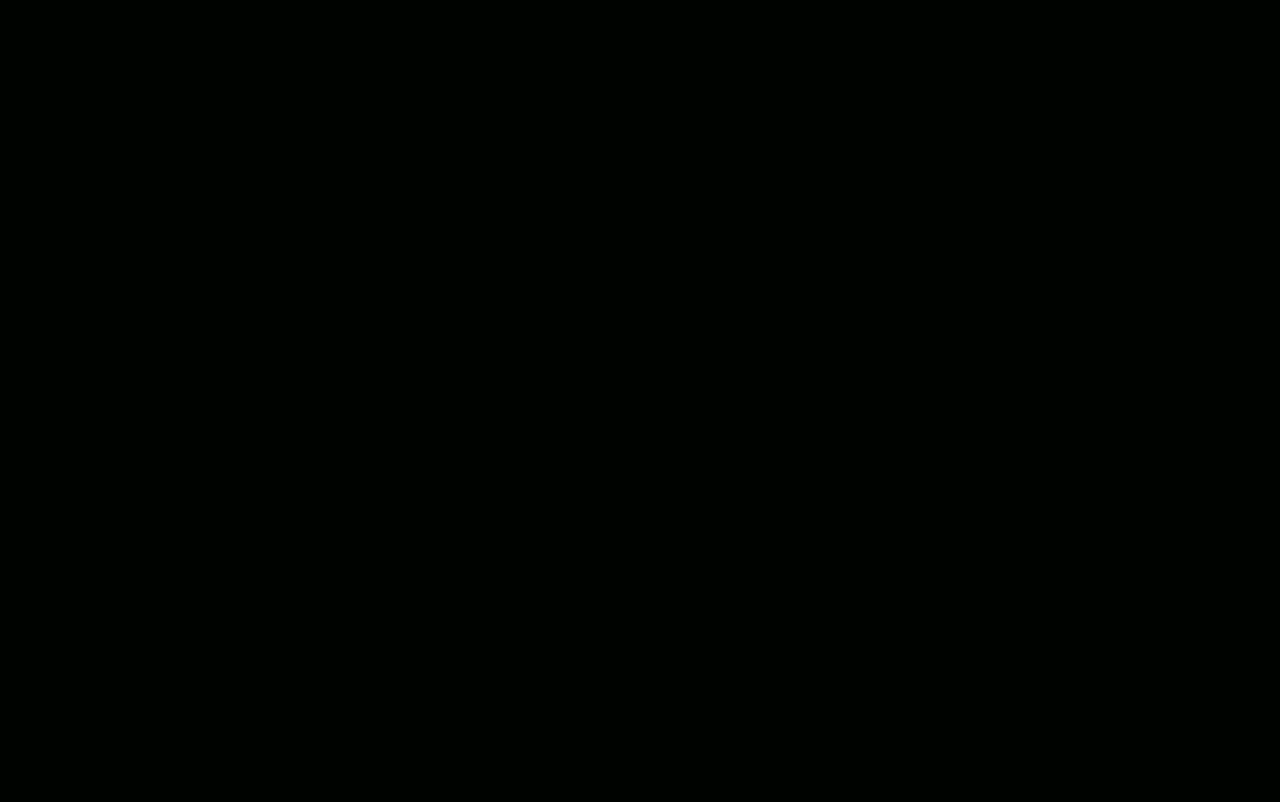
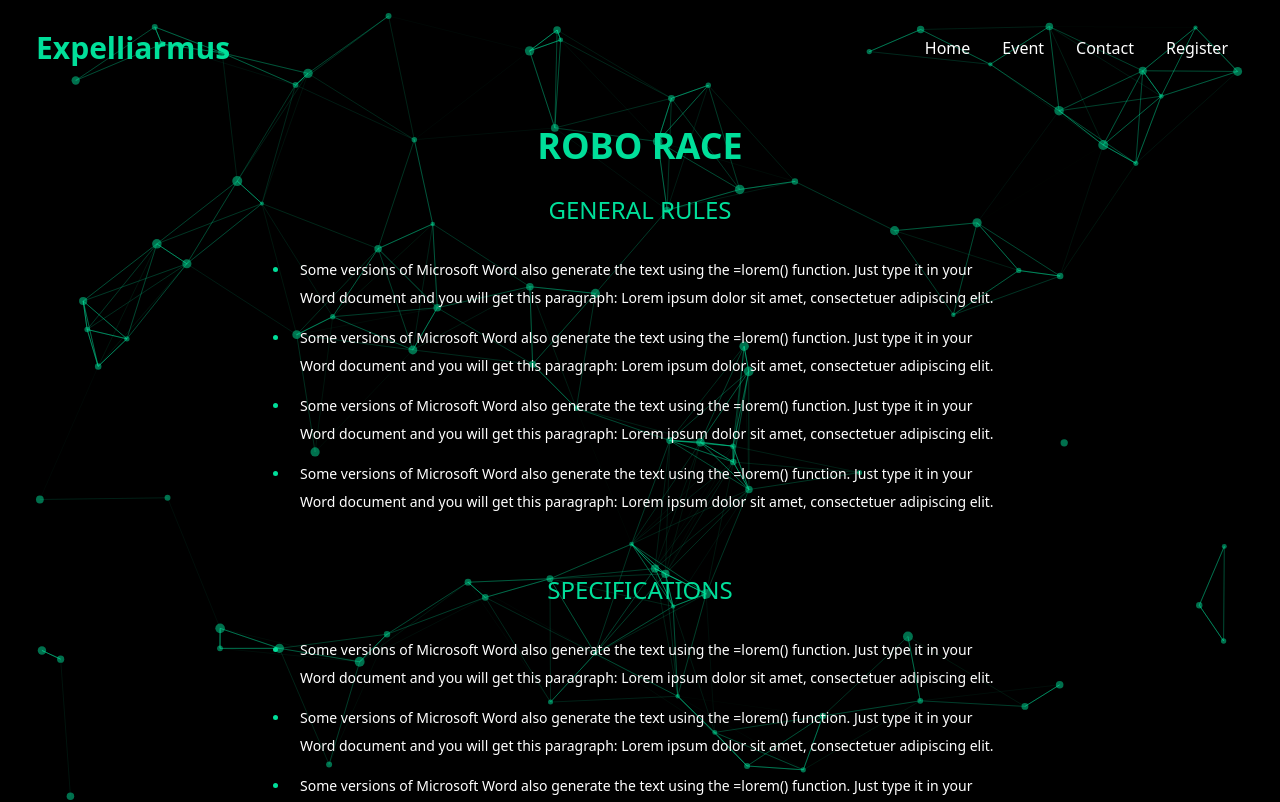
Before and after one commit to naveenkumarse/slytherin, a React (Create React App) app: page /eventdetails in a window 1280 px wide. Before the commit this address had no page. Shown: the top 802 px of the page. Built offline with nearby package versions, Linux system fonts and the light colour scheme.

Commit message:
Event details page added

```diff
--- a/src/App.js
+++ b/src/App.js
@@ -7,6 +7,8 @@ import Hero from './components/hero';
 import Header from './components/header';
 import Card from './components/card';
 import EventPage from './components/EventPage';
+import Eventdetails from './components/eventdetails'
+
 
 import {
   BrowserRouter as Router,
@@ -41,6 +43,16 @@ function App() {
               <Header />
               <NavBar />
               <EventPage />
+
+            </>
+          } />
+           <Route path="/eventdetails" element={
+            <>
+              <Header />
+              <NavBar />
+              <Eventdetails
+              title="ROBO RACE"
+              />
             </>
           } />
         </Routes>
--- a/src/components/About.css
+++ b/src/components/About.css
@@ -24,7 +24,7 @@
 }
 .card--x{
   position:relative;
-  margin-top:70px;
+  /* margin-top:70px; */
   background: inherit;
 }
 .complete--card{
--- a/src/components/EventPage.css
+++ b/src/components/EventPage.css
@@ -19,6 +19,13 @@
   max-width: 900px;
   flex-wrap: wrap;
 }
+.second{
+  display: flex;
+  text-align: center;
+  justify-content: center;
+  padding-left: 150px;
+  gap: 6rem;
+}
 
 @media only screen and (max-width: 720px) {
   .shield-wrap {
--- a/src/components/EventPage.jsx
+++ b/src/components/EventPage.jsx
@@ -2,6 +2,7 @@ import React, {useState} from "react"
 import "./EventPage.css";
 import {Fade} from 'react-reveal';
 import Modal from "./Model";
+import Eventdetails from "./eventdetails";
 
 function EventPage(){
     var contest = ['first','second','third'];
@@ -26,7 +27,12 @@ function EventPage(){
                         <div id="1" className="shield" onClick={handleClick}></div>
                         <div id="2" className="shield" onClick={handleClick}></div>
                         <div id="3" className="shield" onClick={handleClick}></div>
-                    </div>
+                        <div className="second">
+                        <div id="4" className="shield" onClick={handleClick}></div>
+                        <div id="5" className="shield" onClick={handleClick}></div>
+                        </div>
+
+                        </div>
                 </Fade>
             </div>
             {isOpen && <Modal setIsOpen={setIsOpen} handleClick={handleClick} Content={contest[Contest]}/>}
--- a/src/components/Model.css
+++ b/src/components/Model.css
@@ -13,7 +13,8 @@
   flex-wrap: wrap;
   margin: 20px;
   border-radius: 10px;
-  max-width: 500px;
+  max-width: 700px;
+  max-height: 800px;
 }
 
 .flex-1{
--- a/src/components/card.js
+++ b/src/components/card.js
@@ -4,8 +4,8 @@ import './About.css';
 
 function card() {
     return (
-        <div className='p-[10px] mx-auto complete--card'>
-            <div className='card--x flex flex-row justify-end'>
+        <div className='pl-[40px] pr-[40px] complete--card'>
+            <div className='card--x flex flex-row justify-between'>
                 <Slide left duration={2000}>
                     <img src="robotrununscreen.gif" alt="my-gif" className='w-[340px] h-[200px]' />
                 </Slide>
@@ -19,7 +19,7 @@ function card() {
                 </Slide>
 
             </div>
-            <div className='card--x--odd flex flex-row justify-start'>
+            <div className='card--x--odd flex flex-row justify-between'>
                 <Slide left duration={2000}>
                     <div className=' p-[20px]'>
                         <h3 className='font-bold text-2xl text-[#00df9a]'>MISSION AND VISION</h3>
@@ -29,10 +29,10 @@ function card() {
                     </div>
                 </Slide>
                 <Slide right duration={2000}>
-                    <img src={"Shoot-unscreen.gif"} alt="my-gif" className='w-[200px] h-[200px] mr-[200px]' />
+                    <img src={"Shoot-unscreen.gif"} alt="my-gif" className='w-[200px] h-[200px]' />
                 </Slide>
             </div>
-            <div className='card--x flex flex-row justify-end'>
+            <div className='card--x flex flex-row justify-between'>
                 <Slide left duration={2000}>
                     <img src={"ultrarobo-unscreen.gif"} alt="my-gif" className='w-[355px] h-[230px]  principle-image' />
                 </Slide>
--- /dev/null
+++ b/src/components/eventdetails.css
@@ -0,0 +1,27 @@
+li span{
+    display: block;
+    margin-left:  10px;
+}
+.cls-btn {
+    background-color: #c91e25 !important;
+    border-radius: 5px;
+  }
+
+  .reg-btn {
+    background-color: #00df9a !important;
+    border-radius: 5px;
+  }
+  .mx-20 {
+    margin-left: 10px;
+    margin-right: 10px;
+  }
+
+@media only screen and (max-width: 600px){
+    .main-page{
+        margin-top: 30px;
+    }
+    .unordered-list{
+        width: 500px !important;
+        flex-wrap: wrap !important;
+    }
+}
--- /dev/null
+++ b/src/components/eventdetails.js
@@ -0,0 +1,46 @@
+import React from 'react'
+import Header from './header'
+import './eventdetails.css'
+import Fade from 'react-reveal/Fade';
+
+function eventdetails(props) {
+  return (
+    < >
+        <Fade bottom duration={2000}>
+        <div className='relative flex flex-col justify-center leading-7 text-white main-page'>
+        <h1 className='text-4xl text-center text-[#00df9a] mt-[30px] font-bold'>{props.title}</h1><br></br>
+        <div className='flex flex-col justify-center align-center items-center'>
+            <h1 className='text-2xl text-[#00df9a]'>GENERAL RULES</h1>
+            <div className=' w-[800px] p-[30px] unordered-list '>
+            <ul className='text-[14px] marker:text-[#00df9a] list-disc pl-5 space-y-3'>
+            <li><span>Some versions of Microsoft Word also generate the text using the =lorem() function. Just type it in your Word document and you will get this paragraph: Lorem ipsum dolor sit amet, consectetuer adipiscing elit.</span></li>
+                <li><span>Some versions of Microsoft Word also generate the text using the =lorem() function. Just type it in your Word document and you will get this paragraph: Lorem ipsum dolor sit amet, consectetuer adipiscing elit.</span></li>
+                <li ><span>Some versions of Microsoft Word also generate the text using the =lorem() function. Just type it in your Word document and you will get this paragraph: Lorem ipsum dolor sit amet, consectetuer adipiscing elit.</span></li>
+                <li><span>Some versions of Microsoft Word also generate the text using the =lorem() function. Just type it in your Word document and you will get this paragraph: Lorem ipsum dolor sit amet, consectetuer adipiscing elit.</span></li>
+            </ul>
+            </div>
+        </div><br></br>
+        <div  className='flex flex-col justify-center align-center items-center '>
+            <h1 className="text-2xl text-center text-[#00df9a]">SPECIFICATIONS</h1>
+            <div className='w-[800px] p-[30px] unordered-list'>
+            <ul className='text-[14px]  marker:text-[#00df9a] list-disc pl-5 space-y-3'>
+                <li><span>Some versions of Microsoft Word also generate the text using the =lorem() function. Just type it in your Word document and you will get this paragraph: Lorem ipsum dolor sit amet, consectetuer adipiscing elit.</span></li>
+                <li><span>Some versions of Microsoft Word also generate the text using the =lorem() function. Just type it in your Word document and you will get this paragraph: Lorem ipsum dolor sit amet, consectetuer adipiscing elit.</span></li>
+                <li ><span>Some versions of Microsoft Word also generate the text using the =lorem() function. Just type it in your Word document and you will get this paragraph: Lorem ipsum dolor sit amet, consectetuer adipiscing elit.</span></li>
+                <li><span>Some versions of Microsoft Word also generate the text using the =lorem() function. Just type it in your Word document and you will get this paragraph: Lorem ipsum dolor sit amet, consectetuer adipiscing elit.</span></li>
+            </ul>
+            </div>
+
+        </div>
+        </div>
+
+
+        <div className="flex justify-center relative">
+            <button type="submit" className="flex p-[10px] pl-[50px] pr-[50px] mx-10 reg-btn font-semibold text-white">Register</button>
+          </div><br></br>
+          </Fade>
+    </>
+  )
+}
+
+export default eventdetails
```
